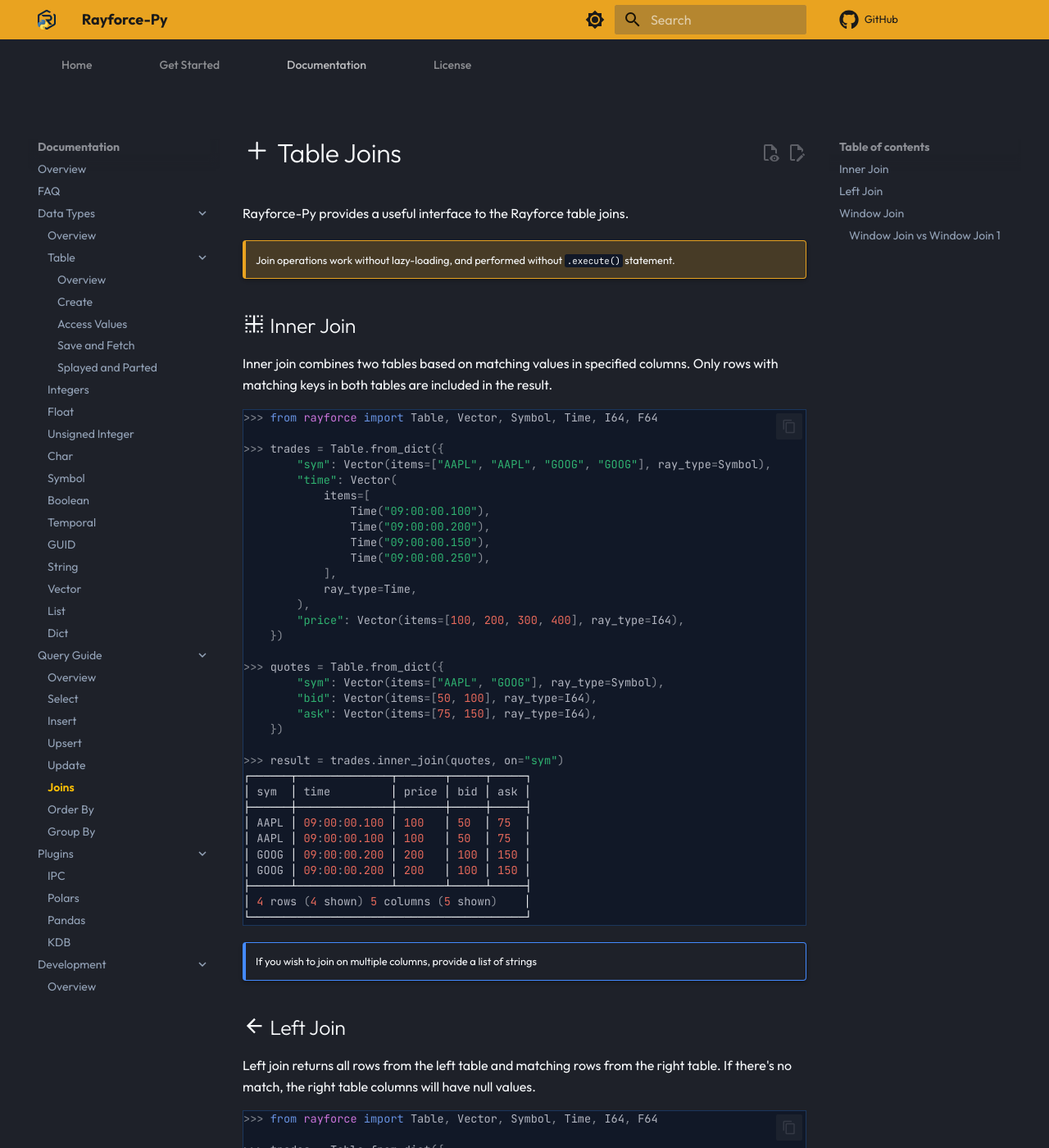
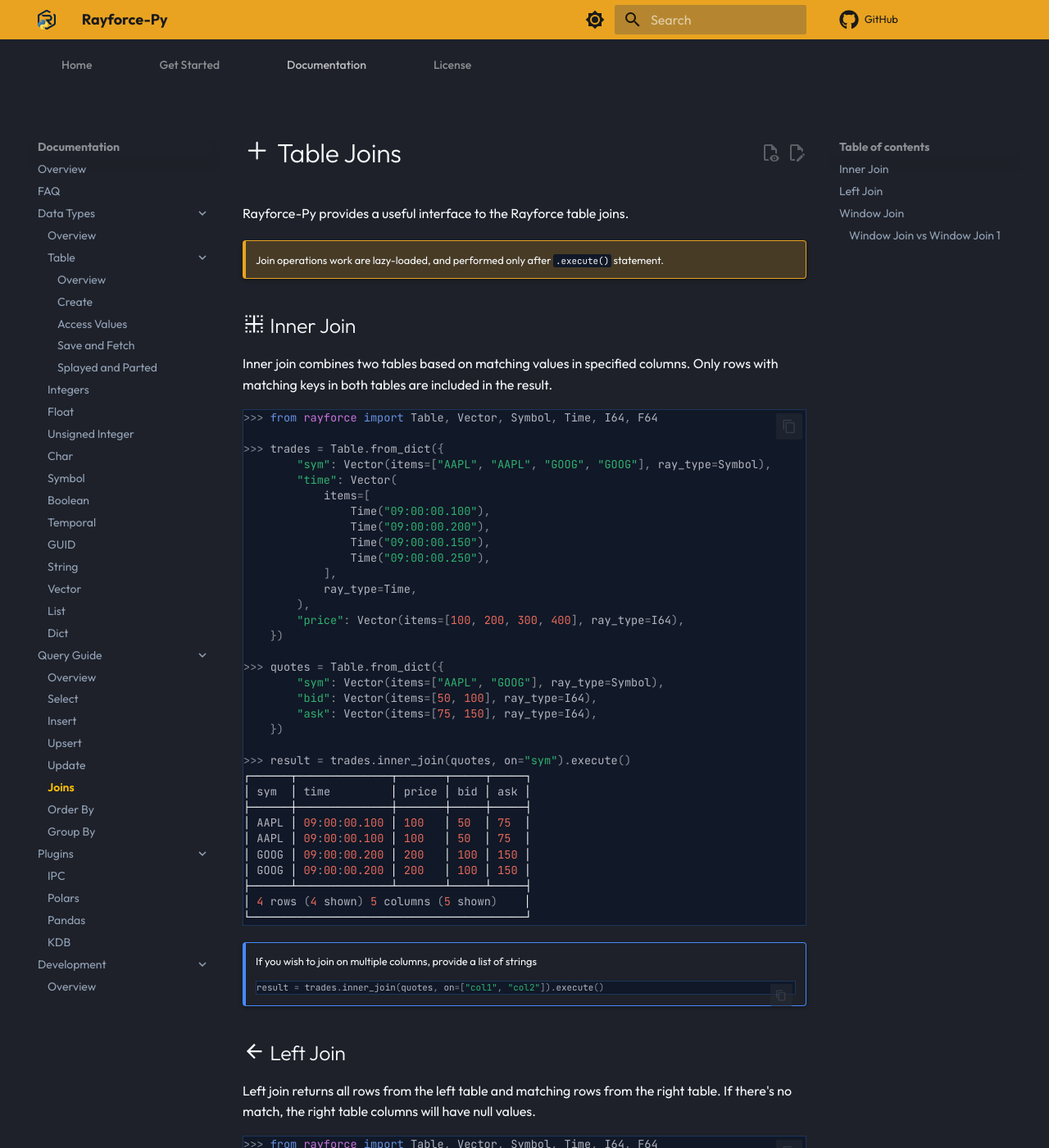
Before and after one commit to RayforceDB/rayforce-py, an MkDocs documentation site: the page built from docs/docs/content/documentation/query-guide/joins.md, in a window 1280 px wide and 1400 px high. Shown: the whole window at 82% size. Built offline with MkDocs 1.6.1 and Material for MkDocs 9.7.7, drawn with Linux system fonts in a browser that asks for light colours; emoji names are drawn with the system emoji font; comment, search, counter and statistics services are not loaded; a style sheet for code colours, icons or effects is not loaded; some of the changed text lies outside the part shown.

Commit message:
(docs) Change lazy-loading docs for joins

````diff
--- a/docs/docs/content/documentation/query-guide/joins.md
+++ b/docs/docs/content/documentation/query-guide/joins.md
@@ -3,7 +3,7 @@
 Rayforce-Py provides a useful interface to the Rayforce table joins.
 
 !!! warning ""
-    Join operations work without lazy-loading, and performed without `.execute()` statement.
+    Join operations work are lazy-loaded, and performed only after `.execute()` statement.
 
 ## :material-border-inside: Inner Join
 
@@ -32,7 +32,7 @@ Inner join combines two tables based on matching values in specified columns. On
         "ask": Vector(items=[75, 150], ray_type=I64),
     })
 
->>> result = trades.inner_join(quotes, on="sym")
+>>> result = trades.inner_join(quotes, on="sym").execute()
 ┌──────┬──────────────┬───────┬─────┬─────┐
 │ sym  │ time         │ price │ bid │ ask │
 ├──────┼──────────────┼───────┼─────┼─────┤
@@ -47,6 +47,9 @@ Inner join combines two tables based on matching values in specified columns. On
 
 !!! note ""
     If you wish to join on multiple columns, provide a list of strings
+    ```python
+    result = trades.inner_join(quotes, on=["col1", "col2"]).execute()
+    ```
 
 
 ## :material-arrow-left: Left Join
@@ -75,13 +78,13 @@ Left join returns all rows from the left table and matching rows from the right
         "ask": Vector(items=[75, 150], ray_type=I64),
     })
 
->>> result = trades.left_join(quotes, on="sym")
+>>> result = trades.left_join(quotes, on="sym").execute()
 ```
 
 !!! note ""
     If you wish to join on multiple columns, provide a list of strings:
     ```python
-    result = trades.left_join(quotes, on=["col1", "col2"])
+    result = trades.left_join(quotes, on=["col1", "col2"]).execute()
     ```
 
 ## :material-window-maximize: Window Join
@@ -130,7 +133,7 @@ Window join matches records on specified columns and aggregates values from anot
         join_with=[quotes],
         min_bid=Column("bid").min(),
         max_ask=Column("ask").max(),
-    )
+    ).execute()
 ┌──────┬──────────────┬────────┬─────────┬─────────┐
 │ sym  │ time         │ price  │ min_bid │ max_ask │
 ├──────┼──────────────┼────────┼─────────┼─────────┤
@@ -148,8 +151,8 @@ Window join matches records on specified columns and aggregates values from anot
 
 ```python
 # Open intervals - may exclude boundary values
-result = trades.window_join(on=["sym", "time"], interval=interval, join_with=[quotes], ...)
+result = trades.window_join(on=["sym", "time"], interval=interval, join_with=[quotes], ...).execute()
 
 # Closed intervals - includes boundary values
-result = trades.window_join1(on=["sym", "time"], interval=interval, join_with=[quotes], ...)
+result = trades.window_join1(on=["sym", "time"], interval=interval, join_with=[quotes], ...).execute()
 ```
````
